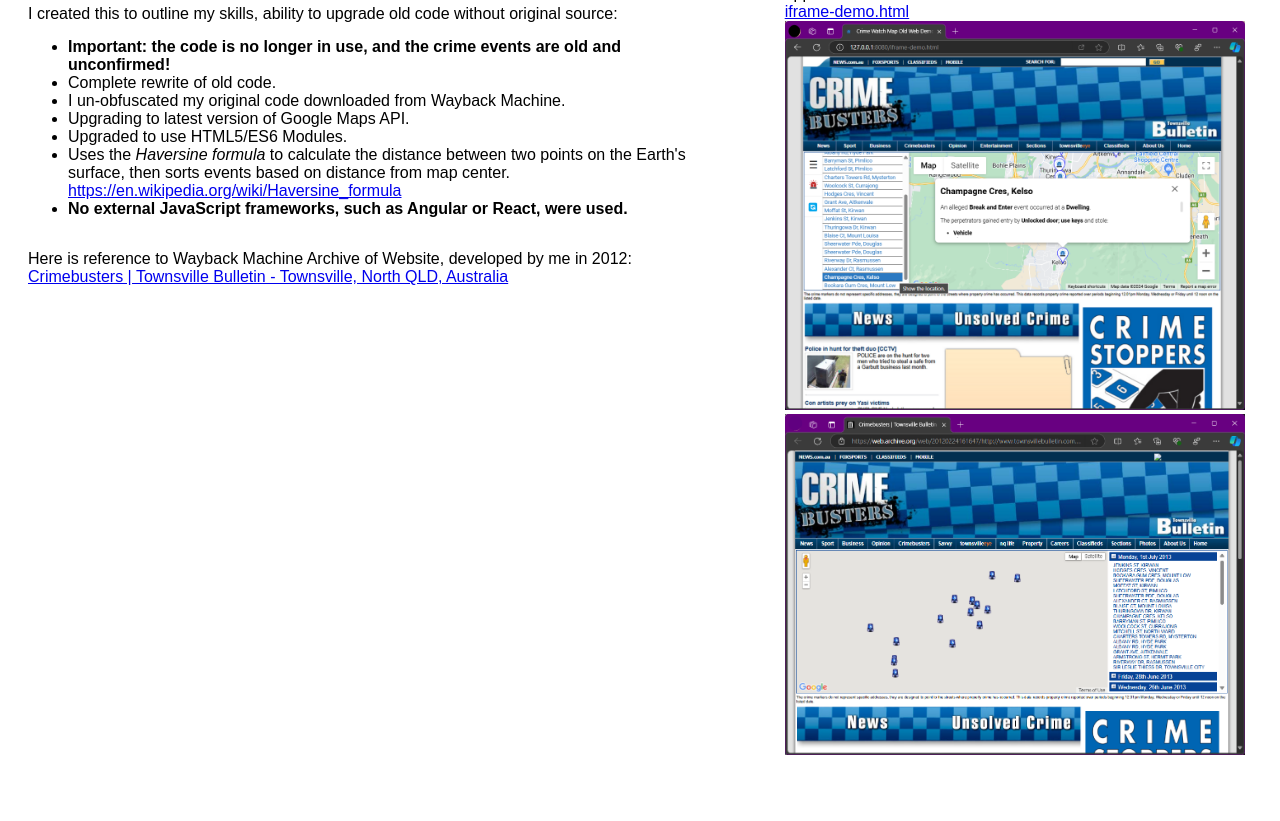
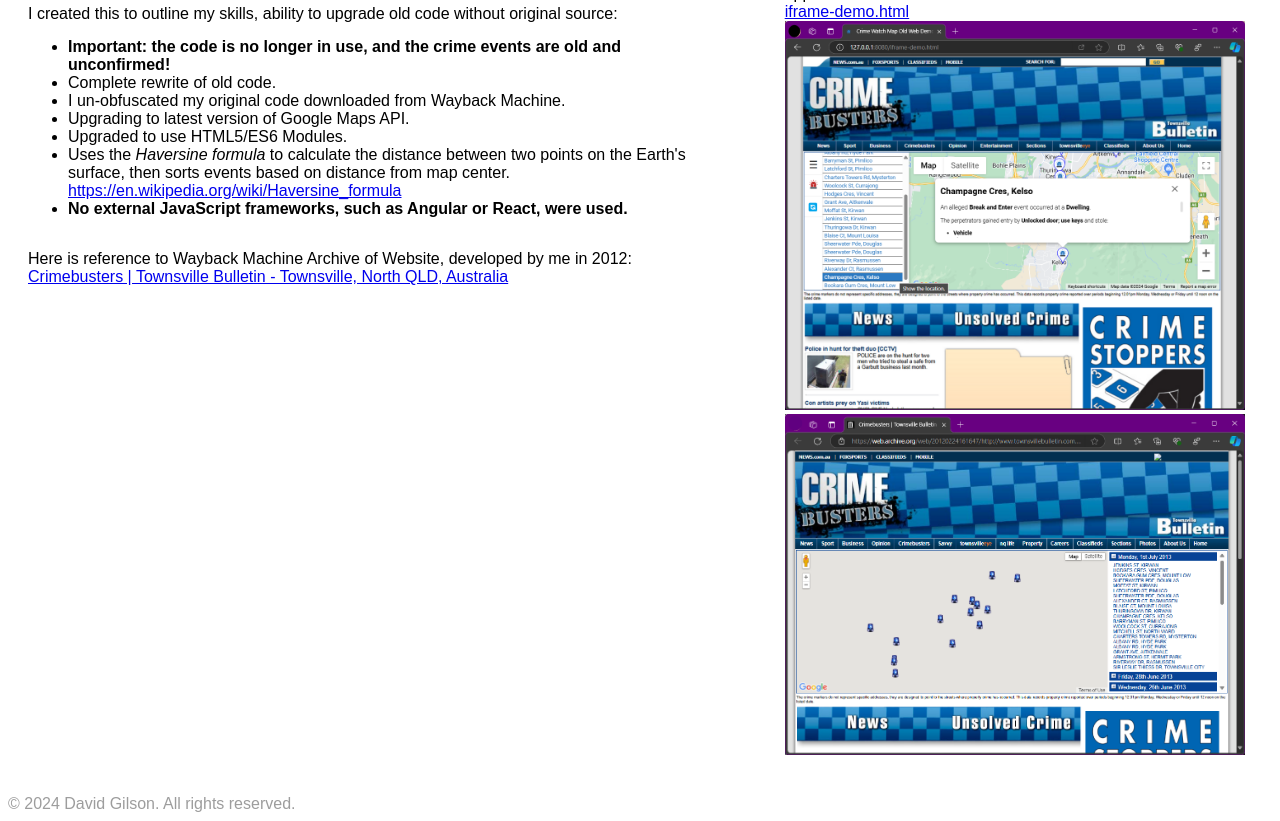
Before and after one commit to gilsonator/CrimeBusters, a website: page index.html in a window 1280 px wide. Shown: the part 464-1285 px from the top of the page. Drawn offline with Linux system fonts and the light colour scheme.

Commit message:
added footer

```diff
--- a/index.html
+++ b/index.html
@@ -76,7 +76,12 @@
         margin-top: 0%;
       }
 
-      @media (min-width: 1000px) {
+      .footer {
+        display: flex;
+        color: #9D9D9D;
+      }
+
+      @media (min-width: 980px) {
         #main {
           flex-direction: row;
         }
@@ -167,5 +172,6 @@
       </ul>
     </div>
     </div>
+    <div class="footer">&copy; 2024 David Gilson. All rights reserved.</div>
   </body>
 </html>
```
